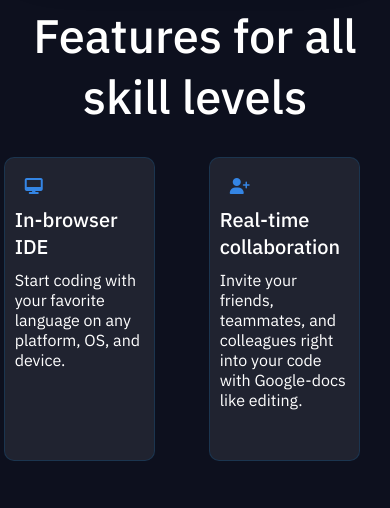
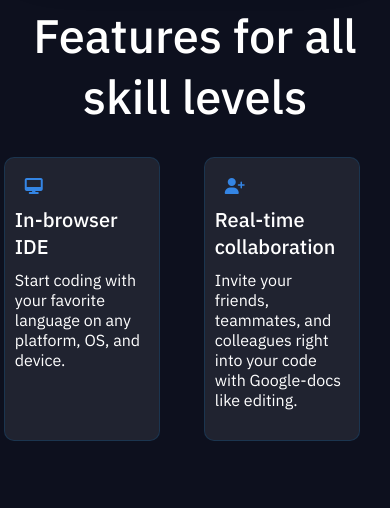
Before and after one commit to mahdtomar/replit, a plain HTML site: page index.html in a window 390 px wide. Shown: the part 710-1218 px from the top of the page. Drawn offline with Linux system fonts and the light colour scheme.

Commit message:
adjusting gaps

```diff
--- a/Css/style.css
+++ b/Css/style.css
@@ -390,7 +390,7 @@ hr {
     row-gap: 30px;
     grid-template-columns: 1fr 1fr;
     grid-template-rows: repeat(4, 1fr);
-    gap: 20px 20px;
+    gap: 10px 10px;
   }
   .features h2 {
     font-size: 47px;
```
